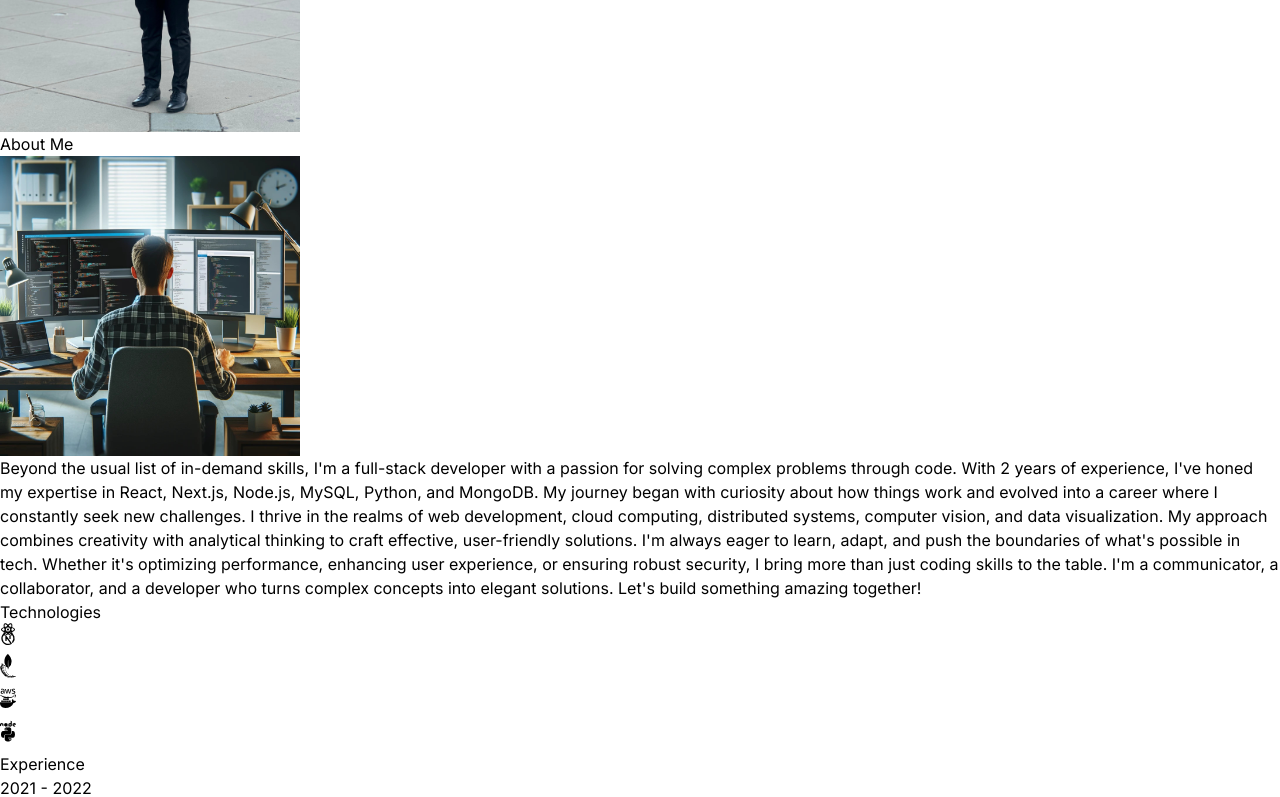
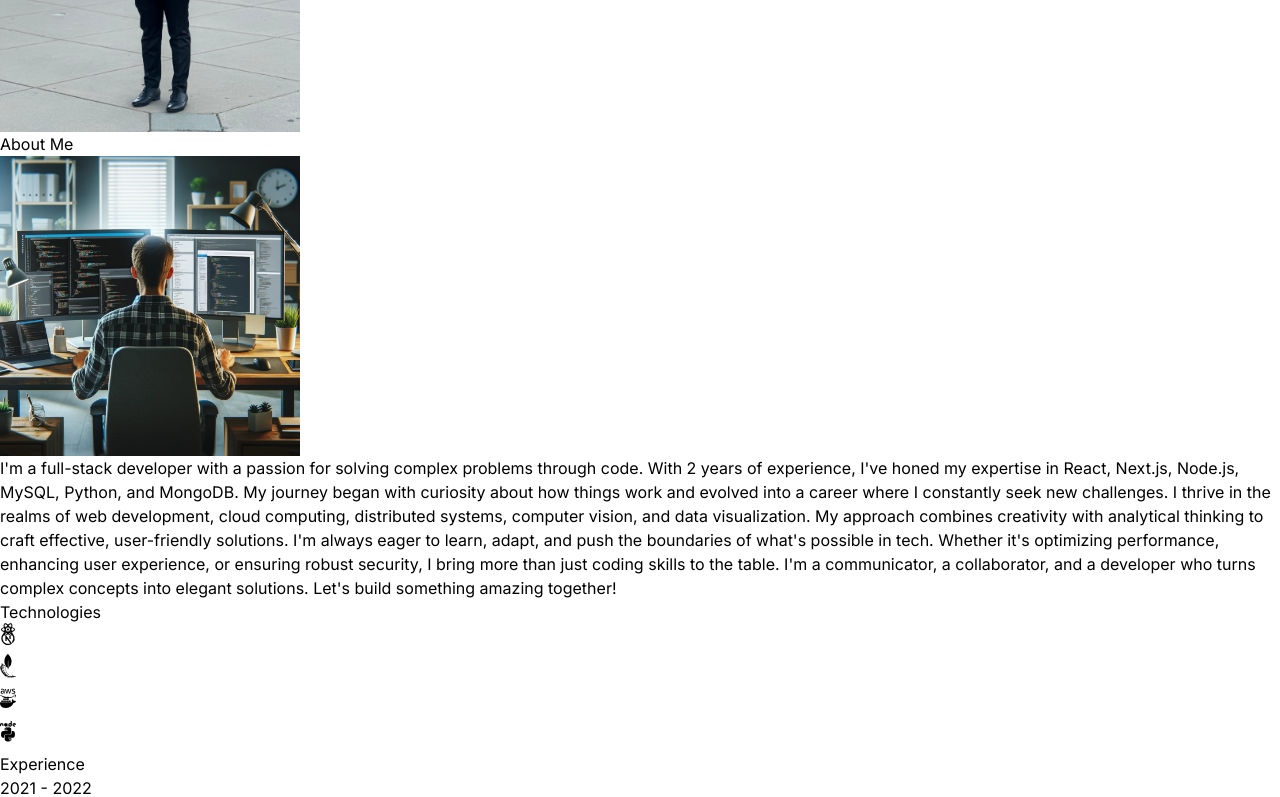
Before and after one commit to satyendra1010/Portfolio, a React (Vite) app: page / in a window 1280 px wide. Shown: the part 412-1209 px from the top of the page. Built offline with nearby package versions, Linux system fonts and the light colour scheme.

Commit message:
minor update

```diff
--- a/src/constants/index.js
+++ b/src/constants/index.js
@@ -6,7 +6,7 @@ import project5 from "../assets/projects/project 5.png";
 
 export const MAIN = `A passionate and experienced Full Stack Developer with expertise in Cloud Computing, AI/ML (Computer Vision, NLP), and Web Technologies. From crafting responsive frontends to architecting scalable backends, I thrive on turning complex challenges into elegant digital solutions.`;
 
-export const ABOUT_TEXT = ` Beyond the usual list of in-demand skills, I'm a full-stack developer with a passion for solving complex problems through code. With 2 years of experience, I've honed my expertise in React, Next.js, Node.js, MySQL, Python, and MongoDB. My journey began with curiosity about how things work and evolved into a career where I constantly seek new challenges.
+export const ABOUT_TEXT = `I'm a full-stack developer with a passion for solving complex problems through code. With 2 years of experience, I've honed my expertise in React, Next.js, Node.js, MySQL, Python, and MongoDB. My journey began with curiosity about how things work and evolved into a career where I constantly seek new challenges.
 I thrive in the realms of web development, cloud computing, distributed systems, computer vision, and data visualization. My approach combines creativity with analytical thinking to craft effective, user-friendly solutions. I'm always eager to learn, adapt, and push the boundaries of what's possible in tech.
 Whether it's optimizing performance, enhancing user experience, or ensuring robust security, I bring more than just coding skills to the table. I'm a communicator, a collaborator, and a developer who turns complex concepts into elegant solutions. Let's build something amazing together!`;
 
```
